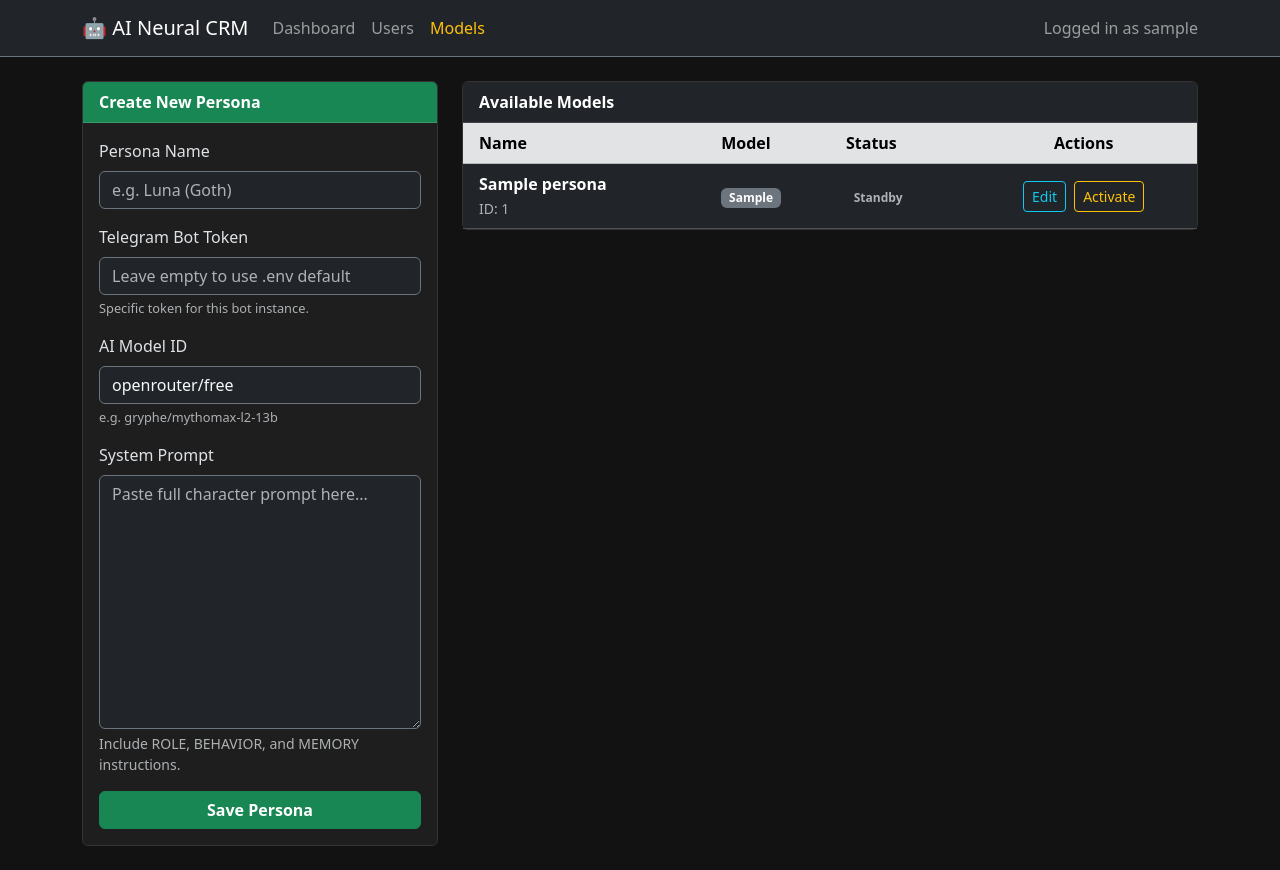
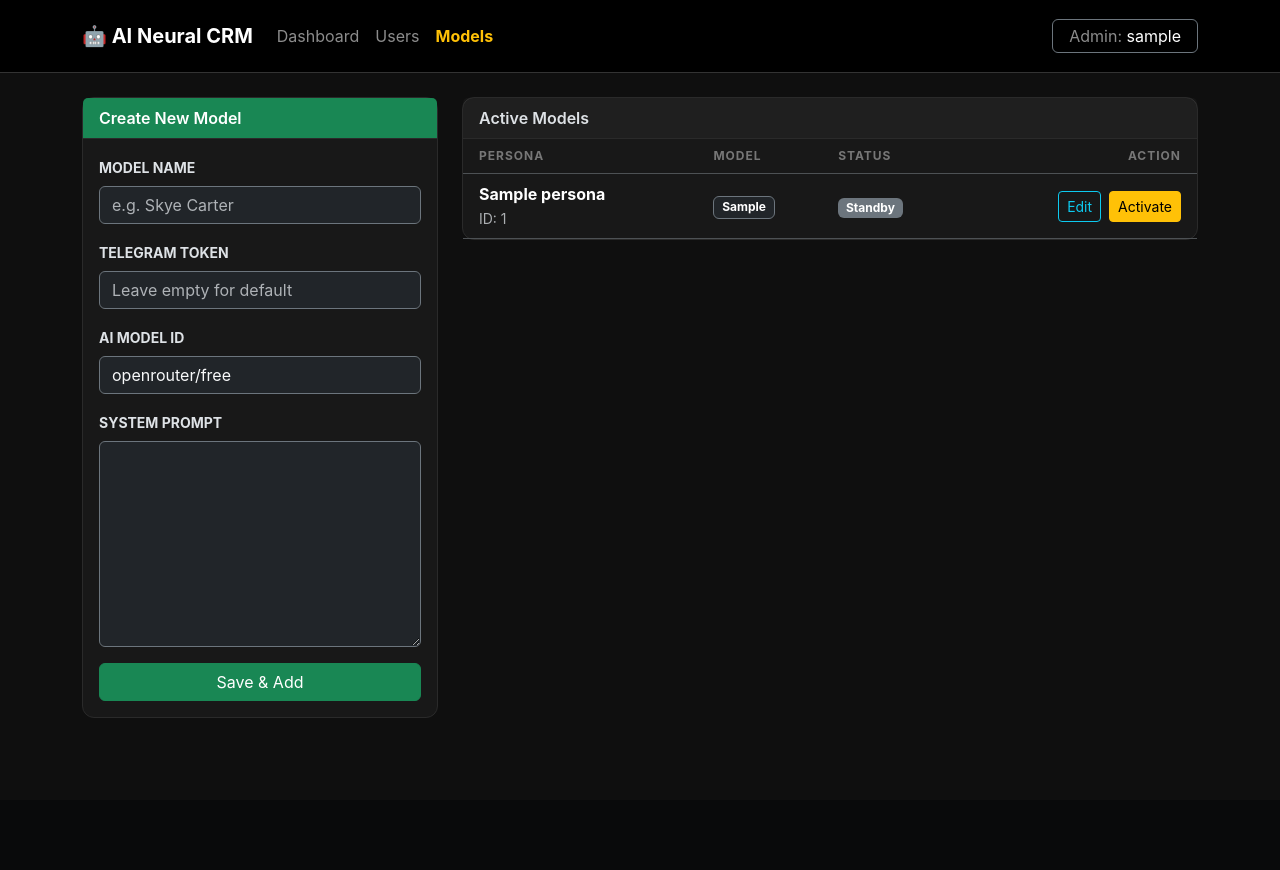
Before and after one commit to danielzurek/ai-influencer-bot, a FastAPI app: template app/templates/personas.html in a window 1280 px wide. After the commit the page ends 718 px from the top, so only its background shows below. Run offline with FastAPI, Linux system fonts and the light colour scheme; the template is opened without the code that fills it: most values are stand-ins (such as "Sample title", 1, 10 or a date in 2020); parts of the project's set-up code (start-up, migrations or seed data) failed here and were passed over.

Commit message:
Models edit fixed.

```diff
--- a/app/templates/base.html
+++ b/app/templates/base.html
@@ -3,38 +3,43 @@
   <head>
     <meta charset="utf-8">
     <meta name="viewport" content="width=device-width, initial-scale=1">
-    <title>AI Persona CRM</title>
+    <title>AI Neural CRM</title>
     <link href="https://cdn.jsdelivr.net/npm/bootstrap@5.3.2/dist/css/bootstrap.min.css" rel="stylesheet">
     <style>
-        body { background-color: #121212; color: #e0e0e0; }
-        .card { background-color: #1e1e1e; border: 1px solid #333; }
-        .chat-bubble { max-width: 75%; padding: 10px; border-radius: 15px; margin-bottom: 10px; }
+        :root { --dark-bg: #0f0f0f; --card-bg: #181818; --accent: #ffc107; }
+        body { background-color: var(--dark-bg); color: #e0e0e0; font-family: 'Inter', sans-serif; }
+        .navbar { background-color: #000 !important; border-bottom: 1px solid #333; }
+        .card { background-color: var(--card-bg); border: 1px solid #2a2a2a; border-radius: 12px; }
+        .card-header { background-color: rgba(255,255,255,0.03); border-bottom: 1px solid #2a2a2a; font-weight: 600; }
+        .nav-link:hover { color: var(--accent) !important; }
+        .text-warning { color: var(--accent) !important; }
+
+        /* Chat bubbles */
+        .chat-bubble { max-width: 80%; padding: 12px 16px; border-radius: 15px; margin-bottom: 10px; line-height: 1.5; }
         .chat-user { background-color: #0d6efd; color: white; align-self: flex-end; margin-left: auto; }
         .chat-bot { background-color: #2c2c2c; color: #ddd; align-self: flex-start; }
-        /* Drobna poprawka, żeby aktywny link w menu był jaśniejszy */
-        .navbar-nav .nav-link:hover { color: #fff; }
+
+        /* Tables */
+        .table { --bs-table-bg: transparent; }
+        .table thead th { color: #777; font-size: 0.75rem; text-transform: uppercase; letter-spacing: 1px; }
     </style>
   </head>
   <body>
-    <nav class="navbar navbar-expand-lg navbar-dark bg-dark border-bottom border-secondary mb-4">
+    <nav class="navbar navbar-expand-lg navbar-dark mb-4 py-3">
       <div class="container">
-        <a class="navbar-brand" href="/admin">🤖 AI Neural CRM</a>
+        <a class="navbar-brand fw-bold" href="/admin">🤖 AI Neural CRM</a>
         <button class="navbar-toggler" type="button" data-bs-toggle="collapse" data-bs-target="#navbarNav">
             <span class="navbar-toggler-icon"></span>
         </button>
         <div class="collapse navbar-collapse" id="navbarNav">
             <ul class="navbar-nav me-auto">
-                <li class="nav-item">
-                    <a class="nav-link" href="/admin">Dashboard</a>
-                </li>
-                <li class="nav-item">
-                    <a class="nav-link" href="/admin/users">Users</a>
-                </li>
-                <li class="nav-item">
-                    <a class="nav-link text-warning" href="/admin/personas">Models</a>
-                </li>
+                <li class="nav-item"><a class="nav-link" href="/admin">Dashboard</a></li>
+                <li class="nav-item"><a class="nav-link" href="/admin/users">Users</a></li>
+                <li class="nav-item"><a class="nav-link text-warning fw-bold" href="/admin/personas">Models</a></li>
             </ul>
-            <span class="navbar-text">Logged in as {{ username }}</span>
+            <span class="navbar-text border border-secondary rounded px-3 py-1">
+                Admin: <span class="text-white">{{ username }}</span>
+            </span>
         </div>
       </div>
     </nav>
--- a/app/templates/personas.html
+++ b/app/templates/personas.html
@@ -4,32 +4,26 @@
 <div class="row">
     <div class="col-md-4 mb-4">
         <div class="card h-100">
-            <div class="card-header bg-success text-white fw-bold">Create New Persona</div>
+            <div class="card-header bg-success text-white">Create New Model</div>
             <div class="card-body">
                 <form action="/admin/personas/create" method="post">
                     <div class="mb-3">
-                        <label class="form-label">Persona Name</label>
-                        <input type="text" name="name" class="form-control bg-dark text-light border-secondary" placeholder="e.g. Luna (Goth)" required>
+                        <label class="form-label small text-uppercase fw-bold">Model Name</label>
+                        <input type="text" name="name" class="form-control bg-dark text-light border-secondary" placeholder="e.g. Skye Carter" required>
                     </div>
-
                     <div class="mb-3">
-                        <label class="form-label">Telegram Bot Token</label>
-                        <input type="text" name="telegram_token" class="form-control bg-dark text-light border-secondary" placeholder="Leave empty to use .env default">
-                        <div class="form-text text-muted" style="font-size: 0.8em;">Specific token for this bot instance.</div>
+                        <label class="form-label small text-uppercase fw-bold">Telegram Token</label>
+                        <input type="text" name="telegram_token" class="form-control bg-dark text-light border-secondary" placeholder="Leave empty for default">
                     </div>
-
                     <div class="mb-3">
-                        <label class="form-label">AI Model ID</label>
+                        <label class="form-label small text-uppercase fw-bold">AI Model ID</label>
                         <input type="text" name="ai_model" class="form-control bg-dark text-light border-secondary" value="openrouter/free">
-                        <div class="form-text text-muted" style="font-size: 0.8em;">e.g. gryphe/mythomax-l2-13b</div>
                     </div>
-
                     <div class="mb-3">
-                        <label class="form-label">System Prompt</label>
-                        <textarea name="system_prompt" class="form-control bg-dark text-light border-secondary" rows="10" placeholder="Paste full character prompt here..." required></textarea>
-                        <div class="form-text text-muted">Include ROLE, BEHAVIOR, and MEMORY instructions.</div>
+                        <label class="form-label small text-uppercase fw-bold">System Prompt</label>
+                        <textarea name="system_prompt" class="form-control bg-dark text-light border-secondary" rows="8" required></textarea>
                     </div>
-                    <button type="submit" class="btn btn-success w-100 fw-bold">Save Persona</button>
+                    <button type="submit" class="btn btn-success w-100">Save & Add</button>
                 </form>
             </div>
         </div>
@@ -37,51 +31,44 @@
 
     <div class="col-md-8">
         <div class="card">
-            <div class="card-header bg-dark text-white fw-bold">Available Models</div>
+            <div class="card-header">Active Models</div>
             <div class="card-body p-0">
                 <table class="table table-dark table-hover align-middle mb-0">
-                    <thead class="table-secondary text-dark">
+                    <thead>
                         <tr>
-                            <th class="ps-3">Name</th>
+                            <th class="ps-3">Persona</th>
                             <th>Model</th>
                             <th>Status</th>
-                            <th class="text-center">Actions</th>
+                            <th class="text-end pe-3">Action</th>
                         </tr>
                     </thead>
                     <tbody>
                         {% for persona in personas %}
-                        <tr class="{{ 'table-active border-success' if persona.is_active else '' }}">
+                        <tr>
                             <td class="ps-3">
                                 <strong>{{ persona.name }}</strong><br>
                                 <small class="text-muted">ID: {{ persona.id }}</small>
                             </td>
-                            <td><span class="badge bg-secondary">{{ persona.ai_model }}</span></td>
+                            <td><span class="badge bg-dark border border-secondary">{{ persona.ai_model }}</span></td>
                             <td>
                                 {% if persona.is_active %}
-                                <span class="badge bg-success text-uppercase">Active 🔥</span>
+                                <span class="badge bg-success">ACTIVE 🔥</span>
                                 {% else %}
-                                <span class="badge bg-outline-secondary text-muted">Standby</span>
+                                <span class="badge bg-secondary">Standby</span>
                                 {% endif %}
                             </td>
-                            <td>
-                                <div class="d-flex justify-content-center gap-2">
-                                    <a href="/admin/personas/{{ persona.id }}" class="btn btn-sm btn-outline-info">
-                                        Edit
-                                    </a>
-
+                            <td class="text-end pe-3">
+                                <div class="d-flex justify-content-end gap-2">
+                                    <a href="/admin/personas/{{ persona.id }}" class="btn btn-sm btn-outline-info">Edit</a>
                                     {% if not persona.is_active %}
-                                    <form action="/admin/personas/{{ persona.id }}/activate" method="post" class="m-0">
-                                        <button type="submit" class="btn btn-sm btn-outline-warning">Activate</button>
+                                    <form action="/admin/personas/{{ persona.id }}/activate" method="post">
+                                        <button type="submit" class="btn btn-sm btn-warning">Activate</button>
                                     </form>
                                     {% else %}
-                                    <button class="btn btn-sm btn-secondary" disabled>Selected</button>
+                                    <button class="btn btn-sm btn-dark" disabled>Selected</button>
                                     {% endif %}
                                 </div>
                             </td>
-                        </tr>
-                        {% else %}
-                        <tr>
-                            <td colspan="4" class="text-center py-4 text-muted">No models found. Add your first one!</td>
                         </tr>
                         {% endfor %}
                     </tbody>
```
Also changed, not shown: app/templates/edit_persona.html (added, +42 -0 lines), app/web/admin_routes.py (+23 -22 lines), 1 other file.
